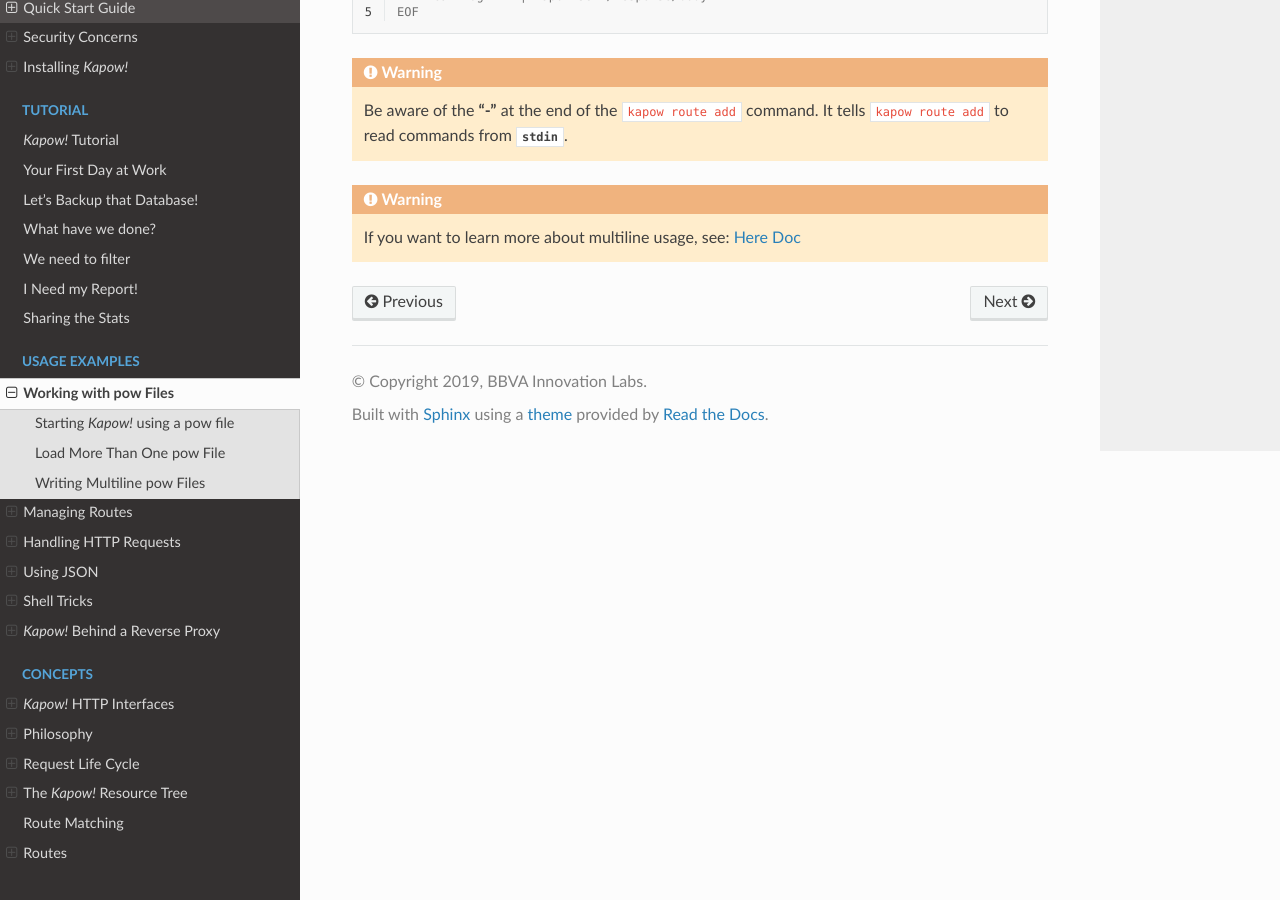
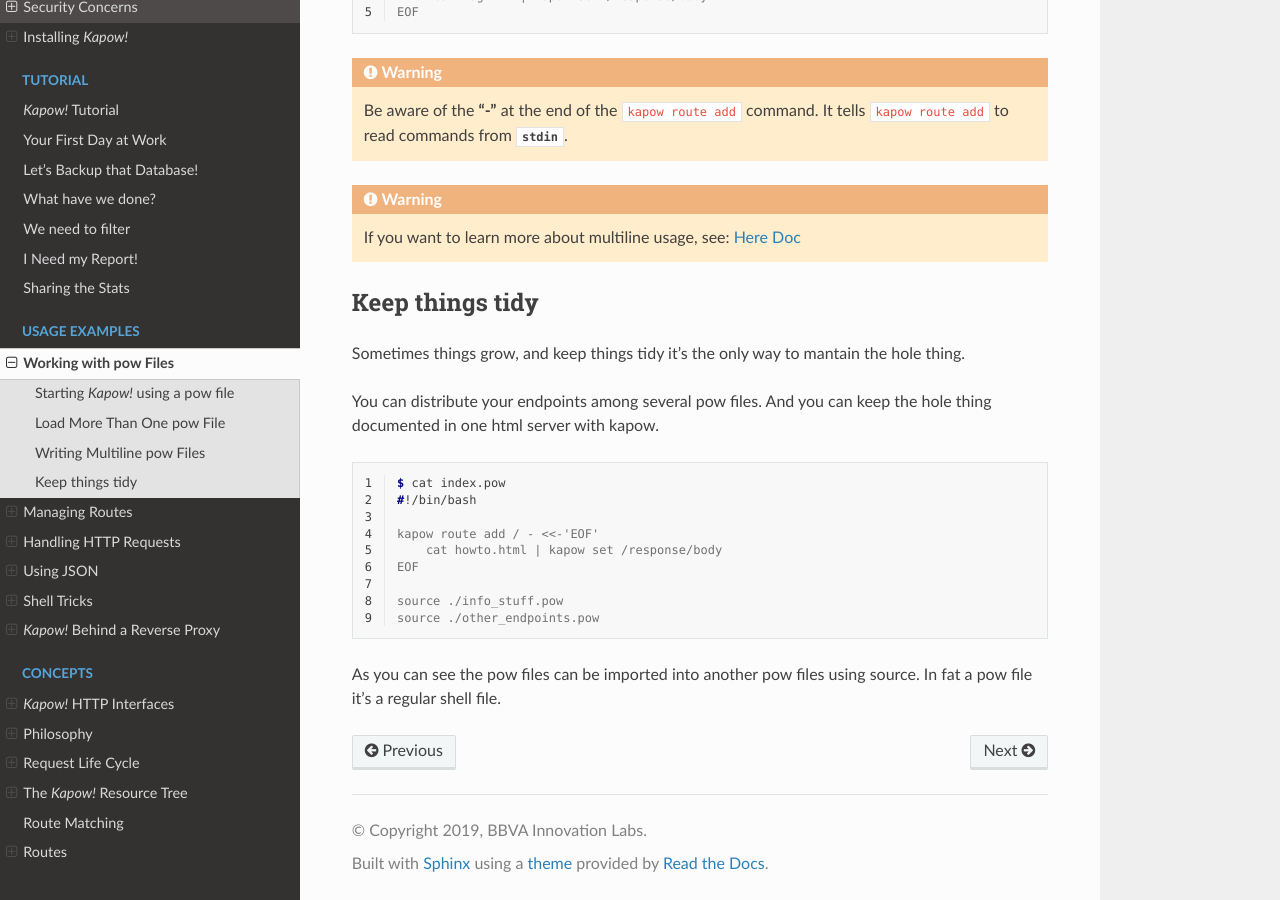
Before and after one commit to BBVA/kapow, a Sphinx documentation site: the page built from docs/source/examples/working_with_pow_files.rst, in a window 1280 px wide and 900 px high, scrolled down 1069 px. Built offline with Sphinx 7.4.7 and the Read the Docs theme 2.0.0, drawn with Linux system fonts in a browser that asks for light colours.

Commit message:
kapow! tidy server example

```diff
--- a/docs/source/examples/working_with_pow_files.rst
+++ b/docs/source/examples/working_with_pow_files.rst
@@ -69,3 +69,29 @@ If you need to write more complex actions, you can leverage multiline commands:
 
     If you want to learn more about multiline usage, see: `Here Doc
     <https://en.wikipedia.org/wiki/Here_document>`_
+
+
+Keep things tidy
+----------------
+
+Sometimes things grow, and keep things tidy it's the only way to mantain the
+hole thing.
+
+You can distribute your endpoints among several pow files. And you can keep the
+hole thing documented in one html server with kapow.
+
+.. code-block:: console
+    :linenos:
+
+    $ cat index.pow
+    #!/bin/bash
+
+    kapow route add / - <<-'EOF'
+        cat howto.html | kapow set /response/body
+    EOF
+
+    source ./info_stuff.pow
+    source ./other_endpoints.pow
+
+As you can see the pow files can be imported into another pow files using
+source. In fat a pow file it's a regular shell file.
```
